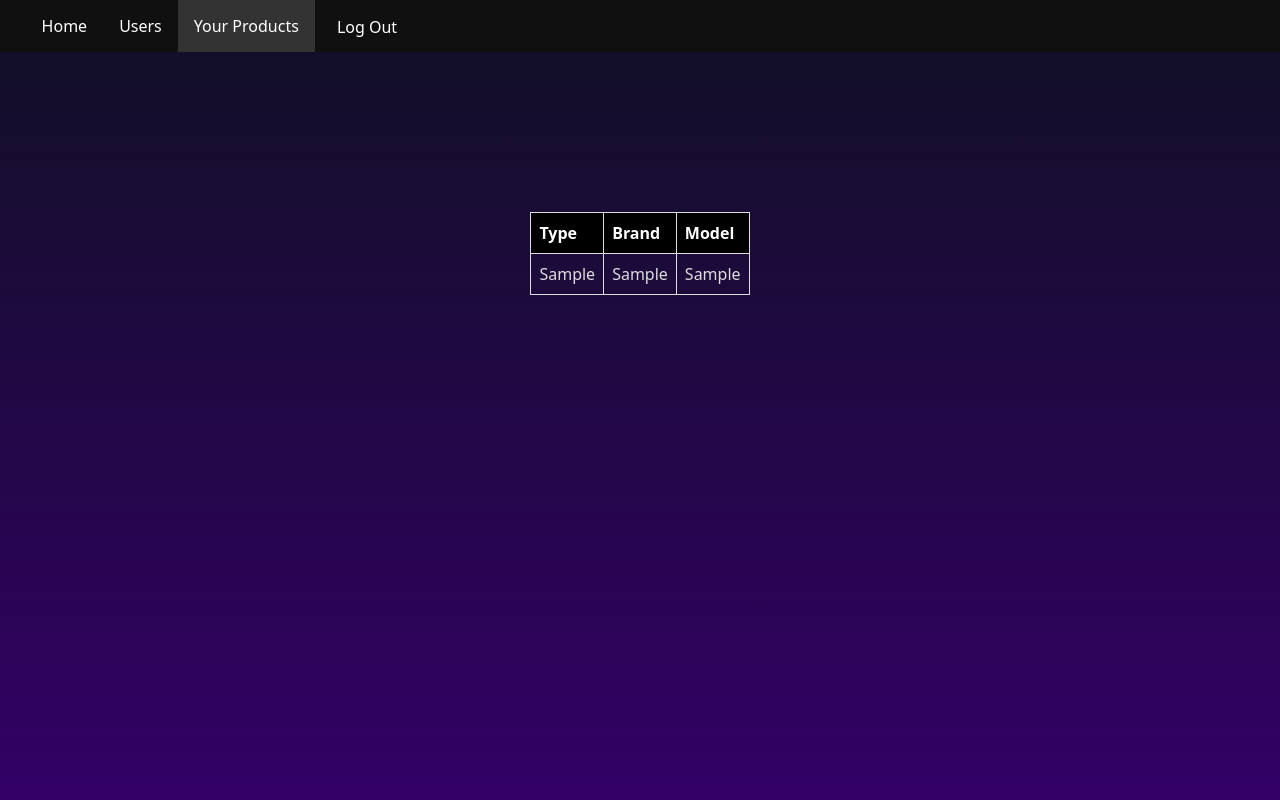
After one commit to Falcarino/django-rest, a Django app: page /home/products in a window 1280 px wide. The commit adds this page. Run offline with Django 4.2, Linux system fonts and the light colour scheme; a user stored in the database is signed in; tables that the repository leaves empty hold one stand-in row (values such as "Sample post"); some libraries are stand-ins or nearby versions.

Commit message:
feat(UI): added user products UI

```diff
--- a/api_handler/home/static/home_style.css
+++ b/api_handler/home/static/home_style.css
@@ -32,6 +32,12 @@ li a:hover:not(.active) {
   background-color: #151515;
 }
 
+body {
+    height: 100%;
+    background: linear-gradient(#101024, #330066);
+    background-size: cover;
+}
+
 .active {
   background-color: #333;
 }
@@ -48,17 +54,14 @@ li a:hover:not(.active) {
     border: none;
 }
 
-body {
-    height: 100%;
-    background: linear-gradient(#101024, #330066);
-    background-size: cover;
-}
-
 .divider {
     padding: 8px;
     height: 20vh;
 }
 
-.greeting {
+.center {
     text-align: center;
+    margin: auto;
     color: #ddd;
+    align-items: center;
+}
--- a/api_handler/home/urls.py
+++ b/api_handler/home/urls.py
@@ -1,6 +1,10 @@
 from django.urls import path
 from .views import HomeView
+from users.views import UsersWebView
+from products.views import ProductsWebView
 
 urlpatterns = [
-    path('', HomeView.as_view(), name='home')
+    path('', HomeView.as_view(), name='home'),
+    path('users', UsersWebView.as_view(), name='users_web'),
+    path('products', ProductsWebView.as_view(), name='products_web')
 ]
--- a/api_handler/home/views.py
+++ b/api_handler/home/views.py
@@ -3,10 +3,6 @@ from rest_framework.views import APIView
 from django.shortcuts import render
 
 
-def logout():
-    pass
-
-# TODO: Develop a home page with sidebar with options like all users count, viewing their products, etc.
 class HomeView(LoginRequiredMixin, APIView):
     login_url = 'login'
     redirect_field_name = 'redirect_to'
--- /dev/null
+++ b/api_handler/products/static/table_style.css
@@ -0,0 +1,18 @@
+@import 'home_style.css';
+
+th {
+    padding-top: 12px;
+    padding-bottom: 12px;
+    background-color: #000;
+    color: white;
+}
+
+td, th {
+    text-align: left;
+    border: 1px solid #ddd;
+    padding: 8px;
+}
+
+tr:nth-child(odd){
+    background-color: rgba(80,80,80,.4);
+}
--- /dev/null
+++ b/api_handler/products/templates/products.html
@@ -0,0 +1,43 @@
+{% extends "base_generic.html" %}
+{% load static %}
+
+{% block head %}
+    <title>Your Products</title>
+    <!-- ?{% now 'U' %} is important, avoids .css not updating on the page load
+         https://www.wkoorts.com/2009/07/12/css-auto-reload-with-django-templates/ -->
+    <link rel="stylesheet" href="{% static 'table_style.css' %}?{% now 'U' %}"/>
+{% endblock %}
+
+
+{% block content %}
+
+<body>
+
+    <header>
+            <ul>
+            <li><a href="{% url 'home' %}">Home</a></li>
+            <li><a href="{% url 'users_web' %}">Users</a></li>
+            <li><a class="active" href="{% url 'products_web' %}">Your Products</a></li>
+            <li><button class="logout"><a href="{% url 'logout' %}">Log Out</a></button></li>
+        </ul>
+    </header>
+
+    <div class="divider"></div>
+    <table class="center">
+        <tr>
+            <th>Type</th>
+            <th>Brand</th>
+            <th>Model</th>
+        </tr>
+        {% for product in products %}
+        <tr>
+            <td>{{ product.product_type }}</td>
+            <td>{{ product.brand }}</td>
+            <td>{{ product.model }}</td>
+        </tr>
+        {% endfor %}
+    </table>
+
+</body>
+
+{% endblock %}
--- a/api_handler/products/views.py
+++ b/api_handler/products/views.py
@@ -1,5 +1,7 @@
+from django.shortcuts import render
 from django.http import JsonResponse
 from django.core.exceptions import ObjectDoesNotExist
+from django.contrib.auth.mixins import LoginRequiredMixin
 from rest_framework.exceptions import NotFound, ParseError
 from rest_framework.parsers import JSONParser
 from rest_framework.views import APIView
@@ -98,3 +100,18 @@ class UserProductsView(APIView):
             products = Product.objects.filter(user_id=user_id)
             serializer = ProductSerializer(products, many=True)
             return JsonResponse(serializer.data, safe=False, status=200)
+
+
+class ProductsWebView(LoginRequiredMixin, APIView):
+    login_url = 'login'
+    redirect_field_name = 'redirect_to'
+
+    def get(self, request):
+        user_id = request.user.user_id
+        user_products = Product.objects.filter(user_id=user_id)
+
+        context = {
+            'products': user_products,
+        }
+
+        return render(request, 'products.html', context=context)
--- a/api_handler/users/urls.py
+++ b/api_handler/users/urls.py
@@ -6,5 +6,5 @@ from .views import UsersView
 urlpatterns = [
     path('', UsersView.as_view(), name='all_users'),
     path('<str:ids>', UsersView.as_view(), name='users'),
-    path('<int:user_id>/products/', UserProductsView.as_view(), name='user_products')
+    path('<int:user_id>/products/', UserProductsView.as_view(), name='user_products'),
 ]
```
Also changed, not shown: api_handler/authentication/templates/login.html (+2 -6 lines), api_handler/home/templates/home.html (+5 -5 lines), api_handler/users/templates/users.html (added, +25 -0 lines), api_handler/users/views.py (+15 -0 lines), api_handler/users/migrations/0002_createsu.py, 3 other files.
